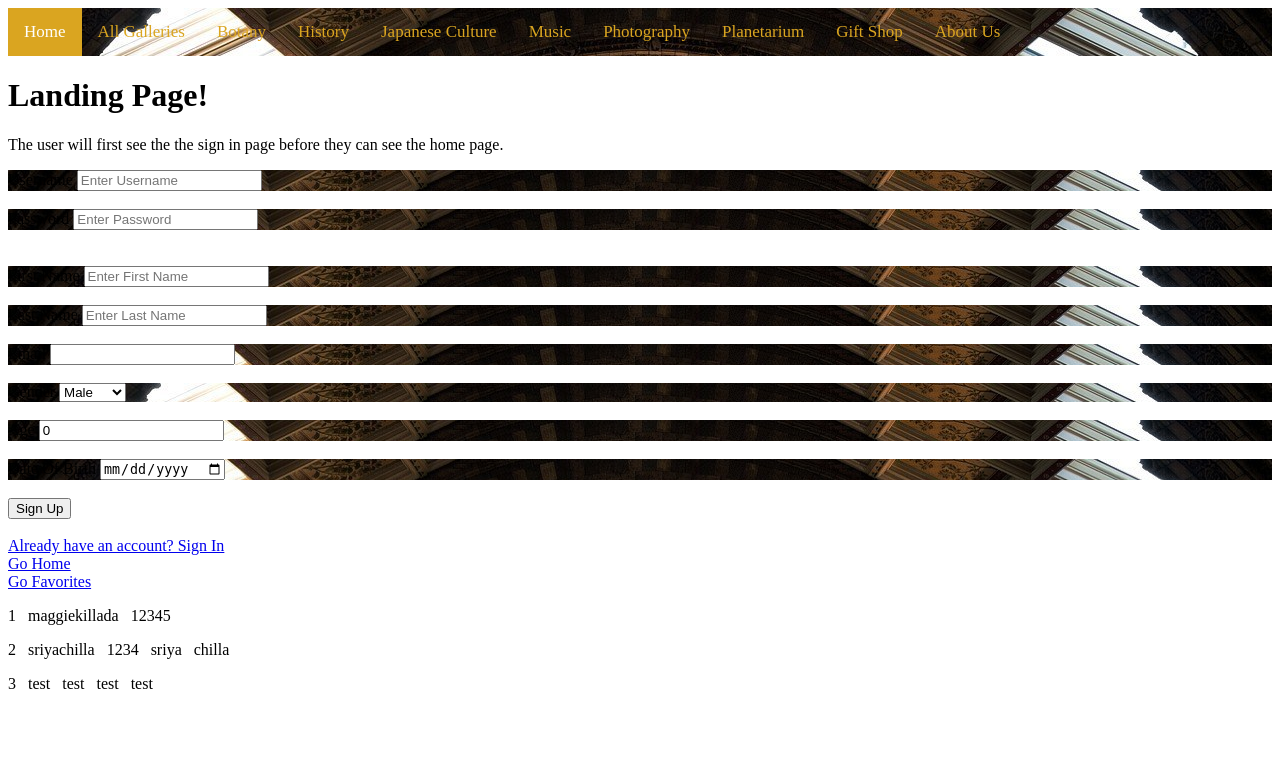
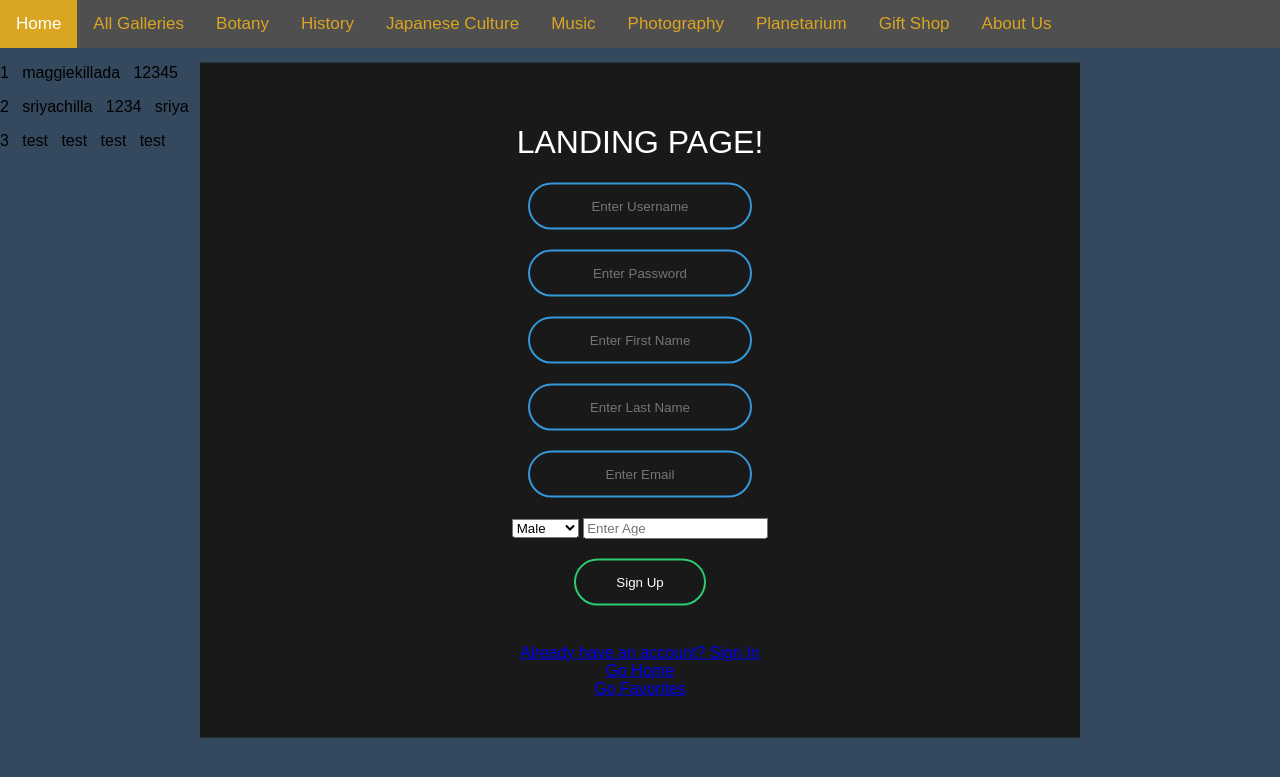
Before and after one commit to crystalwidjaja/lobster, a Flask app: page / in a window 1280 px wide. Shown: the top 777 px of the page. Run offline with Flask 2, Linux system fonts and the light colour scheme; data comes from the database, SQL or seed files in the repository.

Commit message:
css for landing page

```diff
--- a/templates/landing_page.html
+++ b/templates/landing_page.html
@@ -4,14 +4,10 @@
     <meta name="viewport" content="width=device-width, initial-scale=1">
     <style>
 
-    div {
-        background-image: url('muse.jpg');
-    }
     .topnav {
     overflow: hidden;
     background-color: #4F4F4F;
     }
-
     .topnav a {
     float: left;
     color: GoldenRod;
@@ -31,45 +27,76 @@
     color: white;
     }
 
-    table, th, td {
-    border: 1px solid black;
-    padding: 15px;
-    text-align: center;
-    margin-left: auto;
-    margin-right: auto;
-    width: 80%;
-    }
-
-    th {
-    background-color: GoldenRod;
-    }
-
-    td {
-    background-color: GoldenRod;
-    }
-
+    body{
+            margin: 0;
+            padding: 0;
+            font-family: sans-serif;
+            background: #34495e;
+        }
+        .container{
+            width: 800px;
+            padding: 40px;
+            position: absolute;
+            top: 50%;
+            left: 50%;
+            transform: translate(-50%,-50%);
+            background: #191919;
+            text-align: center;
+        }
+        .container h1{
+            color: white;
+            text-transform: uppercase;
+            font-weight: 500;
+        }
+        .container input[type = "text"], .container input[type = "password"]{
+            border: 0;
+            background: none;
+            display: block;
+            margin: 20px auto;
+            text-align: center;
+            border: 2px solid #3498db;
+            padding: 14px 10px;
+            width: 200px;
+            outline: none;
+            color: white;
+            border-radius: 24px;
+            transition: 0.25s;
+        }
+        .container input[type = "text"]:focus,.container input[type = "password"]:focus{
+            width: 280px;
+            border-color: #2ecc71;
+       }
+       .container input[type = "submit"]{
+            border: 0;
+            background: none;
+            display: block;
+            margin: 20px auto;
+            text-align: center;
+            border-radius: 24px;
+            border: 2px solid #2ecc71;
+            padding: 14px 40px;
+            outline: none;
+            color: white;
+            transition: 0.25s;
+            cursor: pointer;
+       }
+       .container input[type = "submit"]:hover{
+            background: #23cc71;
+       }
     </style>
 </head>
 
 <body>
 {% include 'nav.html' %}
+
+<div class="container">
     <h1>Landing Page!</h1>
-    <p>The user will first see the the sign in page before they can see the home page.</p>
-
-    <!-- Sign in Form -->
+      <!-- Sign in Form -->
     <form ID="myForm" action="/landing_page" method="POST">
-        <div>
-            <label>Username</label>
             <!-- Placeholder is a predefined value but disappears when user clicks in square -->
             <input type="text" name="username" placeholder="Enter Username" required>
-        </div>
-        <br>
-        <div>
-            <label>Password</label>
             <!-- Placeholder is a predefined value but disappears when user clicks in square -->
             <input type="password" name="passwd" placeholder="Enter Password" required>
-        </div>
-        <br>
         <!-- VERIFY PASSWORD (work on later)
         <div>
             <label>Confirm Password</label> -->
@@ -77,45 +104,22 @@
             <!-- <input type="password" name="confirmPassword" placeholder="Confirm Password">
         </div>
         -->
-        <br>
-        <div>
-            <label>First Name</label>
             <!-- Placeholder is a predefined value but disappears when user clicks in square -->
             <input type="text" name="firstName" placeholder="Enter First Name" required>
-        </div>
-        <br>
-        <div>
-            <label>Last Name</label>
             <!-- Placeholder is a predefined value but disappears when user clicks in square -->
             <input type="text" name="lastName" placeholder="Enter Last Name" required>
-        </div>
-        <br>
-        <div>
             <!-- Using email for the type attribute verifies that the input is an email on HTML 5 -->
-            <label>Email</label>
-            <input type="email" name="email" required>
-        </div>
-        <br>
-        <div>
-            <label>Gender</label>
+            <input type="text" name="email" placeholder="Enter Email" required>
             <select name="gender">
                 <option value="male">Male</option>
                 <option value="female">Female</option>
                 <option value="other">Other</option>
             </select>
-        </div>
-        <br>
-        <div>
-            <label>Age</label>
             <!-- Added a predefined value to the input -->
-            <input type="number" name="age" value="0">
-        </div>
-        <br>
-        <div>
-            <label>Date Of Birth</label>  <!-- work on how to save later -->
-            <input type="date" name="birthday">
-        </div>
-        <br>
+            <input type="number" name="age" placeholder="Enter Age">
+        <!--<label>Date Of Birth</label>
+            <input type="date" name="birthday"> -->
+
         <input type="Submit" name="Submit" value="Sign Up">
     </form>
 <br>
@@ -124,6 +128,8 @@
 <a href="/home">Go Home</a>
 <br>
 <a href="/favorites">Go Favorites</a>
+
+</div>
 
 <!-- DELETE LATER - just to see if  the database works -->
 {% for usr in users %}
```
Also changed, not shown: templates/login.html (+16 -45 lines).
